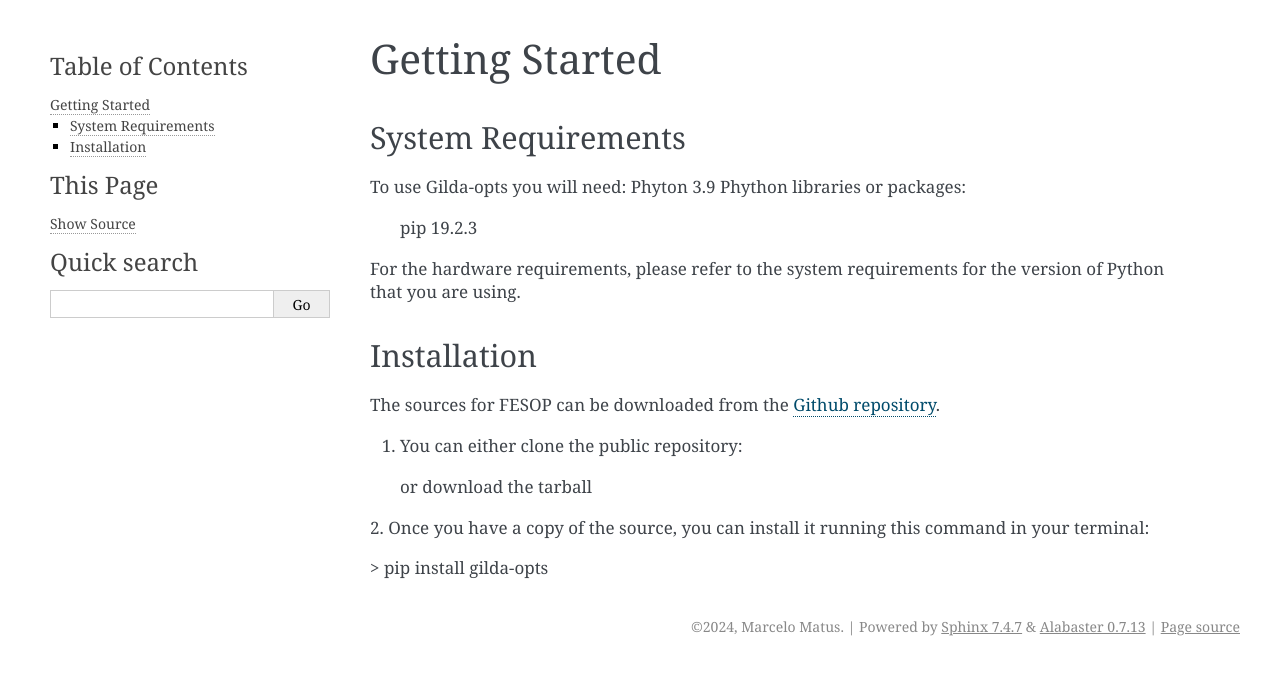
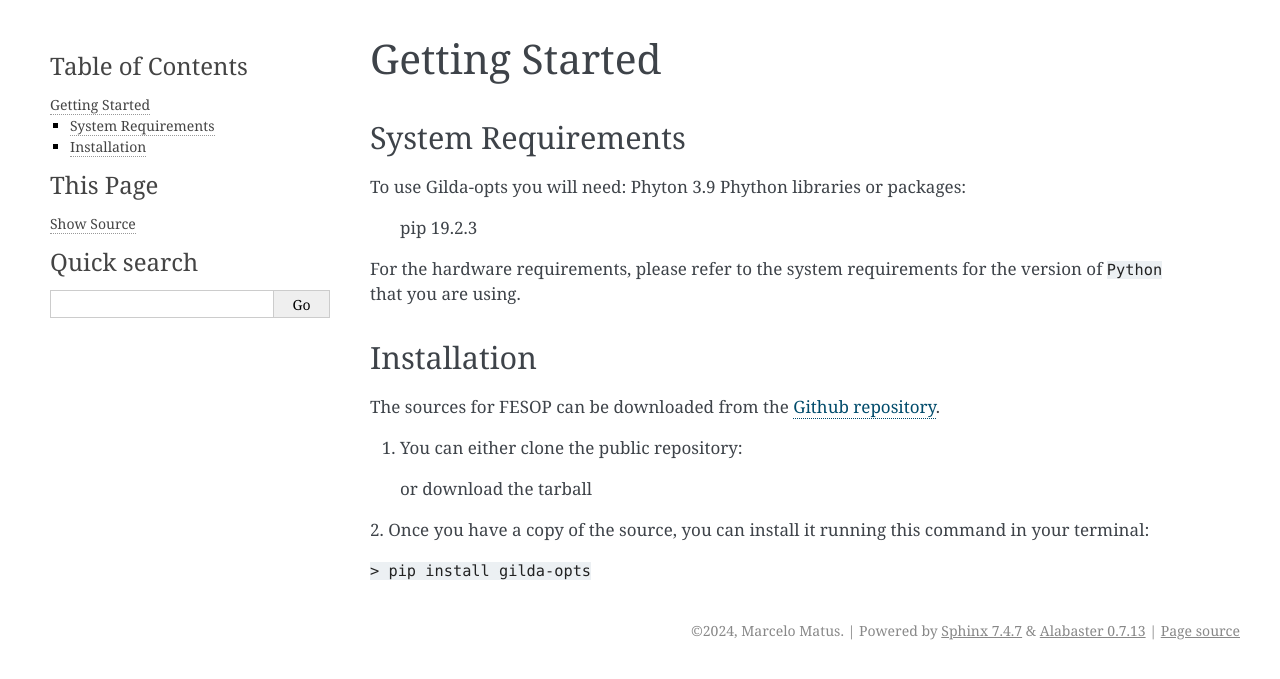
Before and after one commit to marcelomatus/gilda-opts, a Sphinx documentation site: the page built from docs/GettingStarted.rst, in a window 1280 px wide. Shown: the top 679 px of the page. Built offline with Sphinx 7.4.7, drawn with Linux system fonts in a browser that asks for light colours; pages that are not in the unit, such as notebooks, are missing from menus.

```diff
--- a/docs/GettingStarted.rst
+++ b/docs/GettingStarted.rst
@@ -10,8 +10,7 @@ Phyton 3.9
 Phython libraries or packages:
    pip 19.2.3
 
-For the hardware requirements, please refer to the system requirements for the version of
-Python that you are using.
+For the hardware requirements, please refer to the system requirements for the version of ``Python`` that you are using.
 
 Installation
 ============
@@ -25,6 +24,6 @@ The sources for FESOP can be downloaded from the `Github repository`_.
 2. Once you have a copy of the source, you can install it running this command in your
 terminal:
 
-> pip install gilda-opts
+``> pip install gilda-opts``
 
 .. _Github repository: https://github.com/marcelomatus/gilda-opts
```
